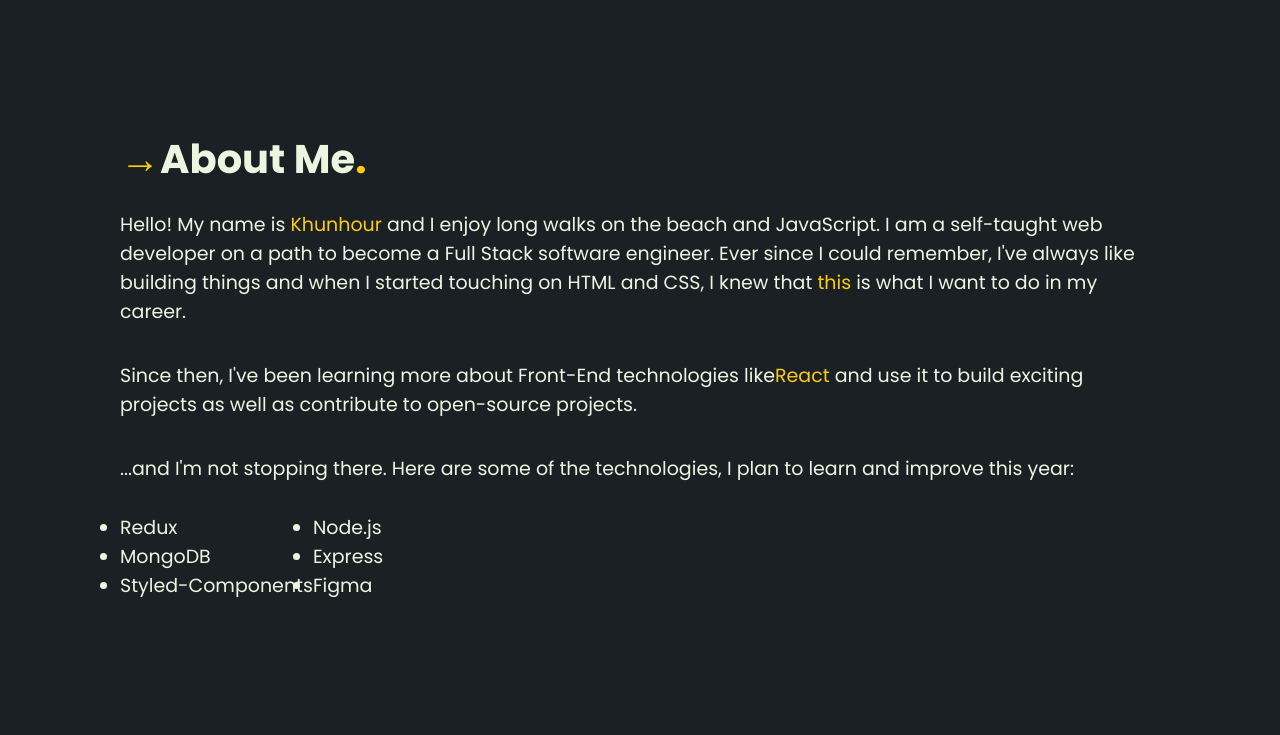
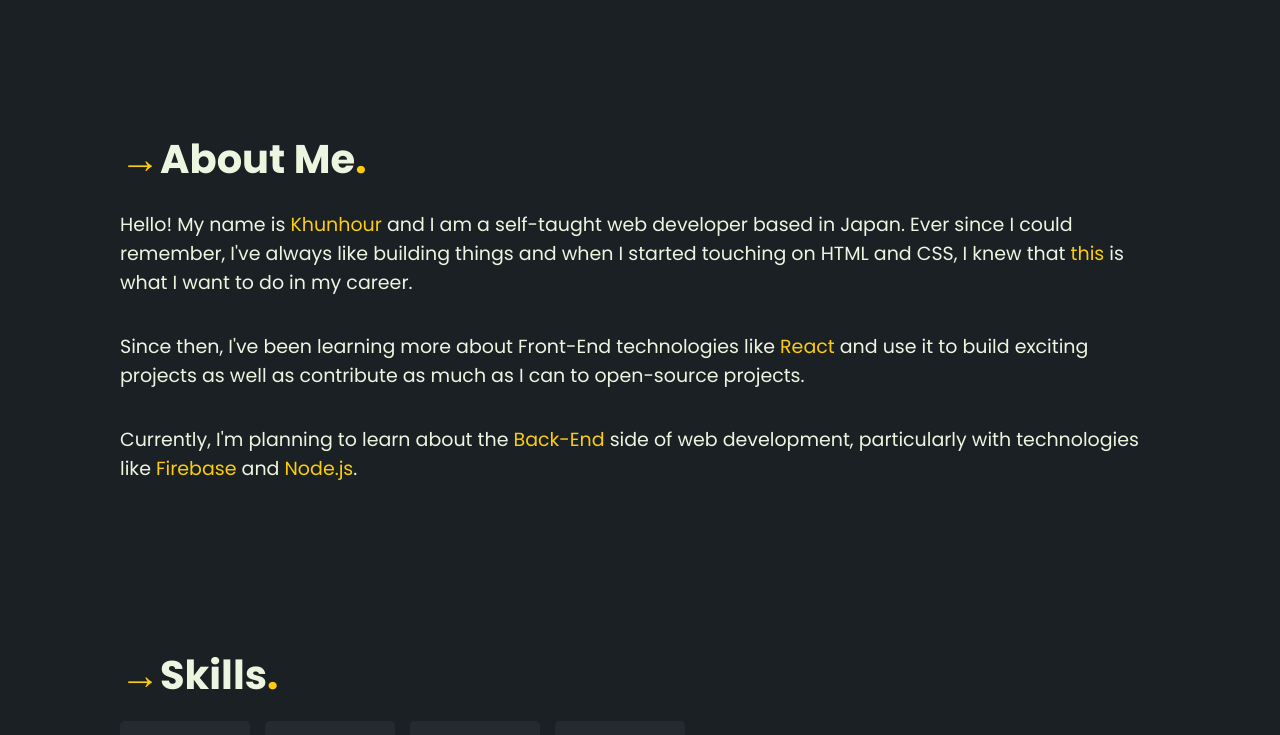
Before and after one commit to khunhour/portfolio, a React (Create React App) app: page / in a window 1280 px wide. Shown: the part 437-1172 px from the top of the page. Built offline with nearby package versions, Linux system fonts and the light colour scheme.

Commit message:
edit the about section

```diff
--- a/src/components/About/About.js
+++ b/src/components/About/About.js
@@ -5,30 +5,22 @@ export default function About() {
 		<section id="about">
 			<h2>About Me</h2>
 			<p>
-				Hello! My name is <span>Khunhour</span> and I enjoy long walks
-				on the beach and JavaScript. I am a self-taught web developer
-				on a path to become a Full Stack software engineer. Ever since
-				I could remember, I've always like building things and when I
-				started touching on HTML and CSS, I knew that <span>this</span>{" "}
-				is what I want to do in my career.
+				Hello! My name is <span>Khunhour</span> and I am a self-taught
+				web developer based in Japan. Ever since I could remember, I've
+				always like building things and when I started touching on HTML
+				and CSS, I knew that <span>this</span> is what I want to do in
+				my career.
 			</p>
 			<p>
-				Since then, I've been learning more about Front-End technologies like
-				<span>React</span> and use it to build exciting projects as well as
-				contribute to open-source projects.
+				Since then, I've been learning more about Front-End technologies
+				like <span>React</span> and use it to build exciting projects as
+				well as contribute as much as I can to open-source projects.
 			</p>
 			<p>
-				...and I'm not stopping there. Here are some of the technologies,
-				I plan to learn and improve this year:
+				Currently, I'm planning to learn about the <span>Back-End</span>{" "}
+				side of web development, particularly with technologies like{" "}
+				<span>Firebase</span> and <span>Node.js</span>.
 			</p>
-			<ul className="yellow-bullet-lists">
-				<li>Redux</li>
-				<li>Node.js</li>
-				<li>MongoDB</li>
-				<li>Express</li>
-				<li>Styled-Components</li>
-				<li>Figma</li>
-			</ul>
 		</section>
 	);
 }
```
